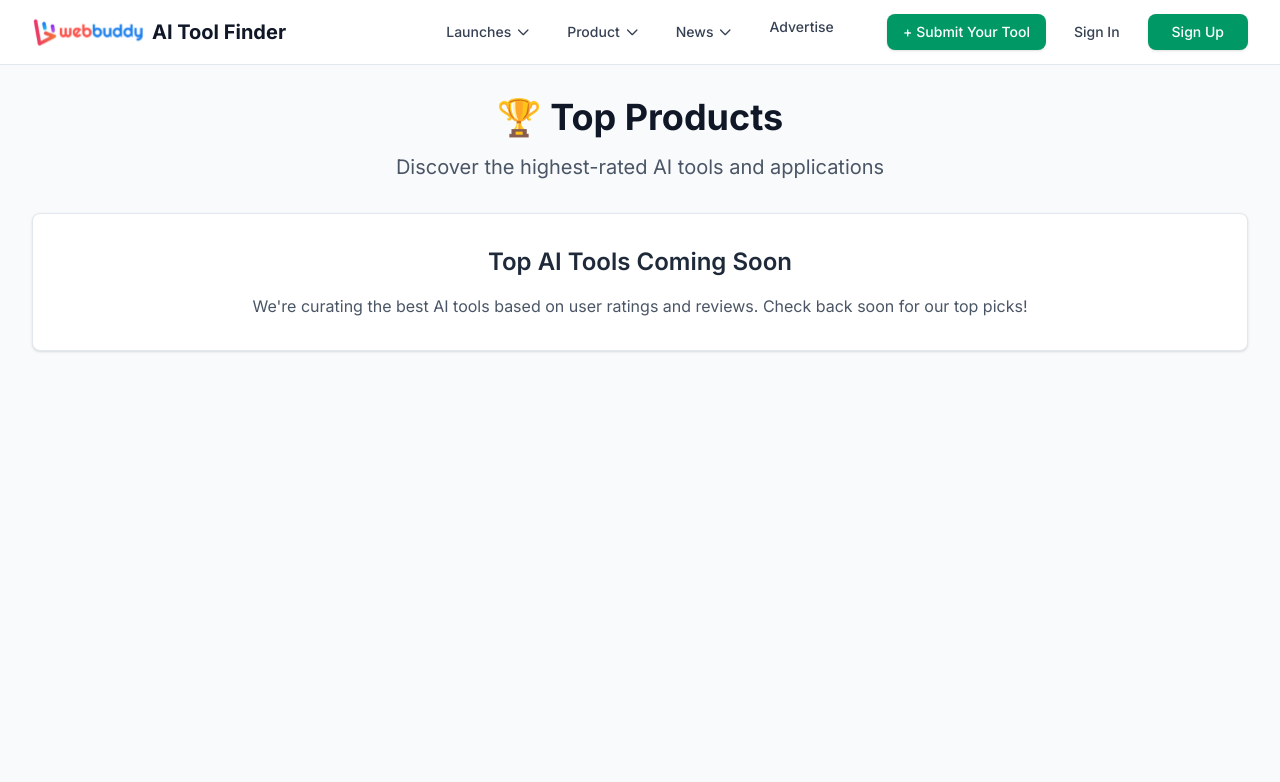
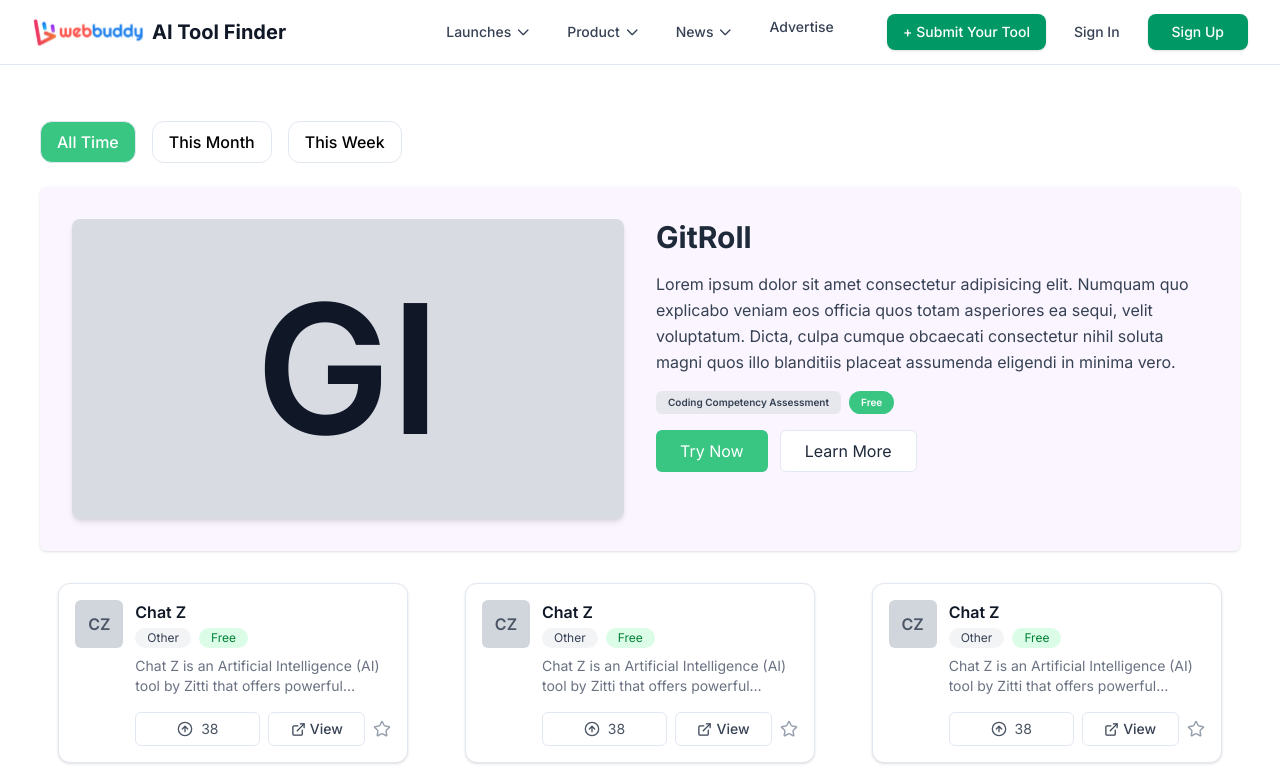
Before and after one commit to momotaakter/AItoolfinder, a Next.js app: page /product/top in a window 1280 px wide. Shown: the top 782 px of the page. Built offline with nearby package versions, Linux system fonts and the light colour scheme.

Commit message:
add top work product

```diff
--- a/src/app/product/top/page.tsx
+++ b/src/app/product/top/page.tsx
@@ -1,25 +1,200 @@
-export default function TopProductPage() {
+"use client";
+
+import { motion } from "framer-motion";
+import { CircleArrowUp, ExternalLink, Star } from "lucide-react";
+import React, { useState } from "react";
+
+interface ButtonProps {
+    label: string;
+    active: boolean;
+    onClick: () => void;
+}
+
+const fadeIn = {
+    hidden: { opacity: 0, y: 20 },
+    visible: (i: number) => ({
+        opacity: 1,
+        y: 0,
+        transition: { delay: i * 0.1, duration: 0.8 },
+    }),
+};
+
+const page: React.FC = () => {
+    const [active, setActive] = useState<string>("All Time");
+    const buttons: string[] = ["All Time", "This Month", "This Week"];
+
     return (
-    <div className="min-h-screen bg-gray-50 py-8">
-      <div className="max-w-7xl mx-auto px-4 sm:px-6 lg:px-8">
-        <div className="text-center">
-          <h1 className="text-4xl font-bold text-gray-900 mb-4">🏆 Top Products</h1>
-          <p className="text-xl text-gray-600 mb-8">
-            Discover the highest-rated AI tools and applications
-          </p>
+        <div className="p-4 sm:p-6 lg:p-10 max-w-7xl mx-auto">
+            {/* Filter Buttons */}
+            <div className="flex flex-wrap justify-center sm:justify-start gap-2 sm:gap-4 mt-4">
+                {buttons.map((label) => (
+                    <Button
+                        key={label}
+                        label={label}
+                        active={active === label}
+                        onClick={() => setActive(label)}
+                    />
+                ))}
             </div>
 
-        <div className="bg-white rounded-lg shadow-sm border border-gray-200 p-8">
-          <div className="text-center">
-            <h2 className="text-2xl font-semibold text-gray-800 mb-4">
-              Top AI Tools Coming Soon
+            {/* Product Description */}
+            <ProductDescription />
+
+            {/* Cards (Mock from API) */}
+            <div className="mt-8 grid grid-cols-1 sm:grid-cols-2 md:grid-cols-3  gap-5 place-items-center">
+                {Array.from({ length: 11 }).map((_, idx) => (
+                    <motion.div
+                        key={idx}
+                        variants={fadeIn}
+                        initial="hidden"
+                        animate="visible"
+                        custom={idx}
+                        className="w-full flex justify-center"
+                    >
+                        <AIToolCard />
+                    </motion.div>
+                ))}
+            </div>
+
+            {/* Load More */}
+            <div className="flex w-full items-center justify-center mt-8">
+                <button className="border rounded-xl px-6 py-2 font-semibold bg-gray-200 cursor-pointer hover:bg-gray-300 transition">
+                    Load More
+                </button>
+            </div>
+        </div>
+    );
+};
+
+// Filter Button Component
+const Button: React.FC<ButtonProps> = ({ label, active, onClick }) => {
+    return (
+        <button
+            onClick={onClick}
+            className={`px-4 py-2 rounded-xl border text-sm sm:text-base transition font-medium cursor-pointer ${active
+                    ? "bg-[#39c682] text-white border-[#39c682]"
+                    : "bg-white border-[#39c682] text-black hover:bg-[#39c682]/10"
+                }`}
+        >
+            {label}
+        </button>
+    );
+};
+
+//  Product Description Section
+const ProductDescription: React.FC = () => {
+    return (
+        <div className="mt-6 text-gray-700">
+            <div className="bg-purple-50 flex flex-col md:flex-row justify-between p-5 md:p-8 rounded-md shadow-sm">
+                {/* Left Side (Logo / Image Placeholder) */}
+                <div className="flex-1 flex items-center justify-center bg-gray-300/80 rounded-lg shadow-md mb-5 md:mb-0 md:mr-8 h-[200px] sm:h-[250px] md:h-[300px]">
+                    <h2 className="text-7xl sm:text-8xl md:text-[180px] font-semibold text-gray-900">
+                        GI
                     </h2>
-            <p className="text-gray-600">
-              We're curating the best AI tools based on user ratings and reviews. Check back soon for our top picks!
+                </div>
+
+                {/* Right Side (Content) */}
+                <div className="flex-1">
+                    <h2 className="text-2xl sm:text-3xl font-bold mb-4 text-gray-800">
+                        GitRoll
+                    </h2>
+                    <p className="text-sm sm:text-base leading-relaxed text-gray-700">
+                        Lorem ipsum dolor sit amet consectetur adipisicing elit. Numquam quo
+                        explicabo veniam eos officia quos totam asperiores ea sequi, velit
+                        voluptatum. Dicta, culpa cumque obcaecati consectetur nihil soluta
+                        magni quos illo blanditiis placeat assumenda eligendi in minima
+                        vero.
                     </p>
+
+                    {/* Tags */}
+                    <div className="my-4 flex flex-wrap gap-2">
+                        <span className="text-[10px] font-semibold bg-gray-200/90 px-3 pt-1 rounded-md">
+                            Coding Competency Assessment
+                        </span>
+                        <span className="text-[10px] font-semibold bg-[#39C682] px-3 py-1 text-white rounded-2xl">
+                            Free
+                        </span>
+                    </div>
+
+                    {/* Buttons */}
+                    <div className="flex flex-wrap gap-3">
+                        <button className="flex-1 sm:flex-none text-base bg-[#39C682] px-6 py-2 text-white rounded-md cursor-pointer hover:bg-[#2ea96b] transition">
+                            Try Now
+                        </button>
+                        <button className="flex-1 sm:flex-none text-base bg-white border px-6 py-2 text-gray-800 rounded-md cursor-pointer hover:bg-gray-100 transition">
+                            Learn More
+                        </button>
                     </div>
                 </div>
             </div>
         </div>
     );
-}
+};
+
+//  AI Tool Card Component
+const AIToolCard: React.FC = () => {
+    return (
+        <div className="w-full max-w-[350px] border rounded-xl shadow-sm p-4 bg-white flex flex-col gap-3 hover:shadow-md transition">
+            {/* Header Section */}
+            <div className="flex items-start justify-between">
+                <div className="flex gap-3 w-full cursor-pointer">
+                    <div className="w-12 h-12 flex items-center justify-center bg-gray-300 rounded-md font-semibold text-gray-600 shrink-0">
+                        CZ
+                    </div>
+                    <div className="flex flex-col w-full">
+                        <div className="flex items-center gap-2">
+                            <span className="text-base font-semibold text-gray-900 truncate">
+                                Chat Z
+                            </span>
+                        </div>
+
+                        {/* Tags */}
+                        <div className="flex items-center gap-2 mt-1 flex-wrap">
+                            <span className="text-xs bg-gray-100 text-gray-700 px-3 py-[2px] rounded-2xl">
+                                Other
+                            </span>
+                            <span className="text-xs bg-green-100 text-green-700 px-3 py-[2px] rounded-2xl">
+                                Free
+                            </span>
+                        </div>
+
+                        {/* Description */}
+                        <div className="my-2">
+                            <p className="text-sm text-gray-500 line-clamp-2">
+                                Chat Z is an Artificial Intelligence (AI) tool by Zitti that
+                                offers powerful automation for various creative tasks.
+                            </p>
+                        </div>
+
+                        {/* Bottom Actions */}
+                        <div className="flex flex-wrap justify-between items-center mt-2 gap-2">
+                            {/* Upvotes */}
+                            <div className="flex items-center justify-center gap-2 text-gray-600 text-sm flex-1 rounded-md py-1.5 border hover:bg-gray-100 transition">
+                                <CircleArrowUp size={16} />
+                                <span>38</span>
+                            </div>
+
+                            {/* Buttons */}
+                            <div className="flex items-center justify-between gap-2 flex-1">
+                                <a
+                                    href="https://www.aippt.com/"
+                                    target="_blank"
+                                    rel="noopener noreferrer"
+                                    className="flex items-center justify-center gap-1 text-sm text-gray-700 rounded-md py-1.5 border hover:text-blue-600 font-medium hover:shadow-sm transition flex-1 px-2"
+                                >
+                                    <ExternalLink size={15} />
+                                    View
+                                </a>
+                                <button className="text-gray-400 hover:text-yellow-400 transition">
+                                    <Star size={18} />
+                                </button>
+                            </div>
+                        </div>
+                    </div>
+                </div>
+            </div>
+        </div>
+    );
+};
+
+export default page;
--- a/src/components/common/TitleSection.tsx
+++ b/src/components/common/TitleSection.tsx
@@ -16,7 +16,6 @@
     x: 0,
     transition: {
       duration: 0.3,
-      ease: "easeOut",
     },
   },
 };
--- a/src/components/home/HeroSectio.tsx
+++ b/src/components/home/HeroSectio.tsx
@@ -42,7 +42,6 @@
       delay: icon.delay,
       duration: 2, // আগের থেকে দ্রুত
       repeat: Infinity,
-      ease: "easeInOut",
     }}
   >
     <Image
@@ -145,7 +144,6 @@
             transition={{
               duration: 3,
               repeat: Infinity,
-              ease: "easeInOut"
             }}
             style={{
               backgroundSize: "200% 200%",
@@ -204,7 +202,6 @@
             transition={{
               duration: 4,
               repeat: Infinity,
-              ease: "easeInOut"
             }}
             style={{
               backgroundSize: "200% 200%",
@@ -221,7 +218,7 @@
         className="mt-6 text-black text-lg sm:text-xl max-w-2xl leading-relaxed"
         initial={{ opacity: 0, y: 30 }}
         animate={{ opacity: 1, y: 0 }}
-        transition={{ delay: 1, duration: 0.8, ease: "easeOut" }}
+        transition={{ delay: 1, duration: 0.8 }}
       >
         Discover the best AI tools for your needs. </motion.p>
 
@@ -230,7 +227,7 @@
         className="mt-10 bg-white rounded-2xl shadow-2xl flex items-center w-full max-w-2xl overflow-hidden border border-gray-200/50"
         initial={{ opacity: 0, y: 40 }}
         animate={{ opacity: 1, y: 0 }}
-        transition={{ delay: 1.2, duration: 0.8, ease: "easeOut" }}
+        transition={{ delay: 1.2, duration: 0.8 }}
       >
         <div className="flex-1 px-6 py-4">
           <input
@@ -252,7 +249,6 @@
           transition={{
             duration: 3,
             repeat: Infinity,
-            ease: "easeInOut"
           }}
           style={{
             backgroundSize: "200% 200%",
@@ -277,7 +273,7 @@
         className="mt-8 flex flex-col sm:flex-row gap-4 items-center"
         initial={{ opacity: 0, y: 20 }}
         animate={{ opacity: 1, y: 0 }}
-        transition={{ delay: 1.4, duration: 0.6, ease: "easeOut" }}
+        transition={{ delay: 1.4, duration: 0.6 }}
       >
         <motion.button
           className="px-6 py-3 bg-[#009966] text-white rounded-full border border-gray-300 hover:text-black hover:bg-gray-50 transition-all duration-300 font-medium shadow-md hover:shadow-lg"
```
Lines whose indentation alone changed are shown as unchanged.
